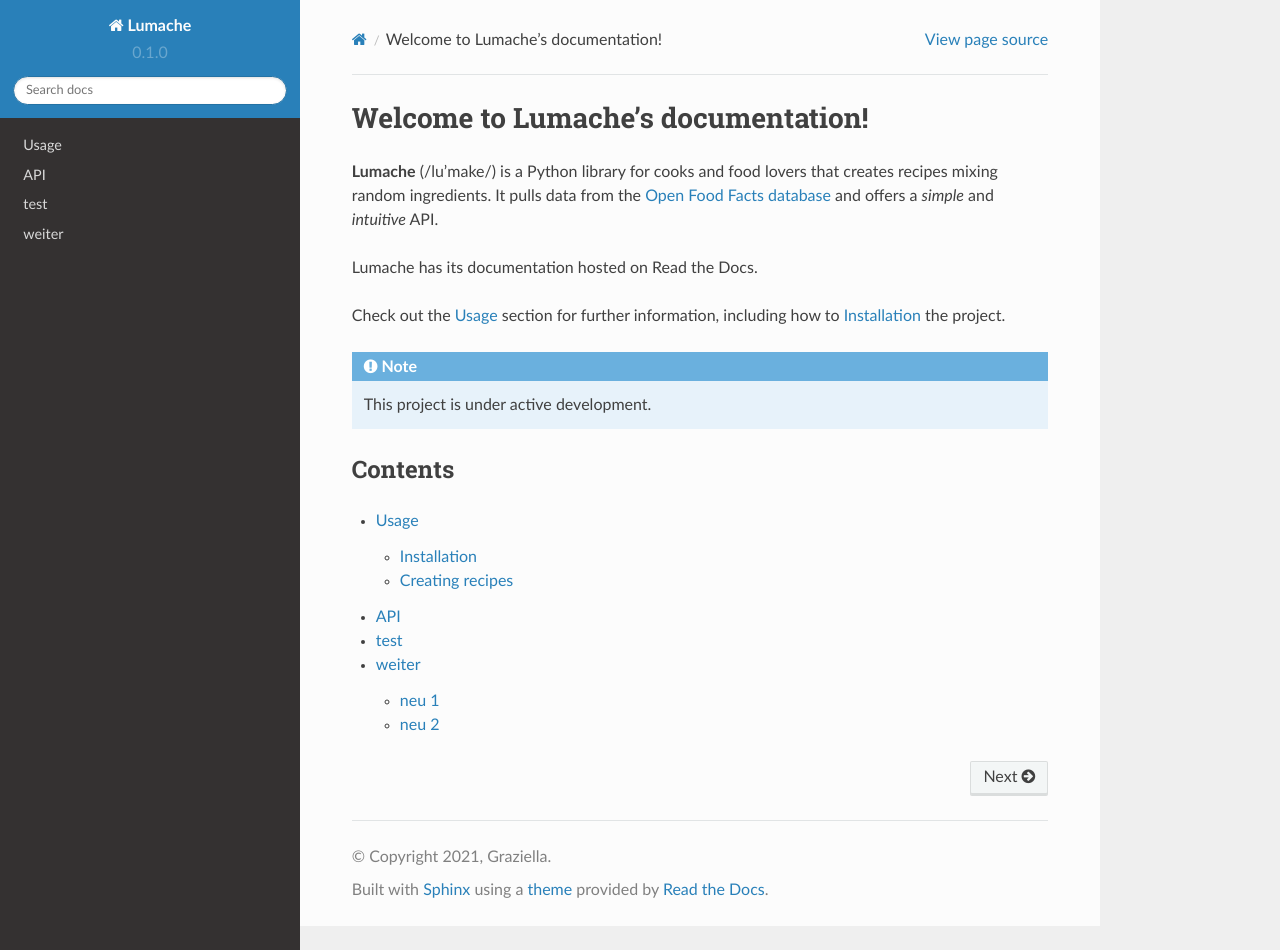
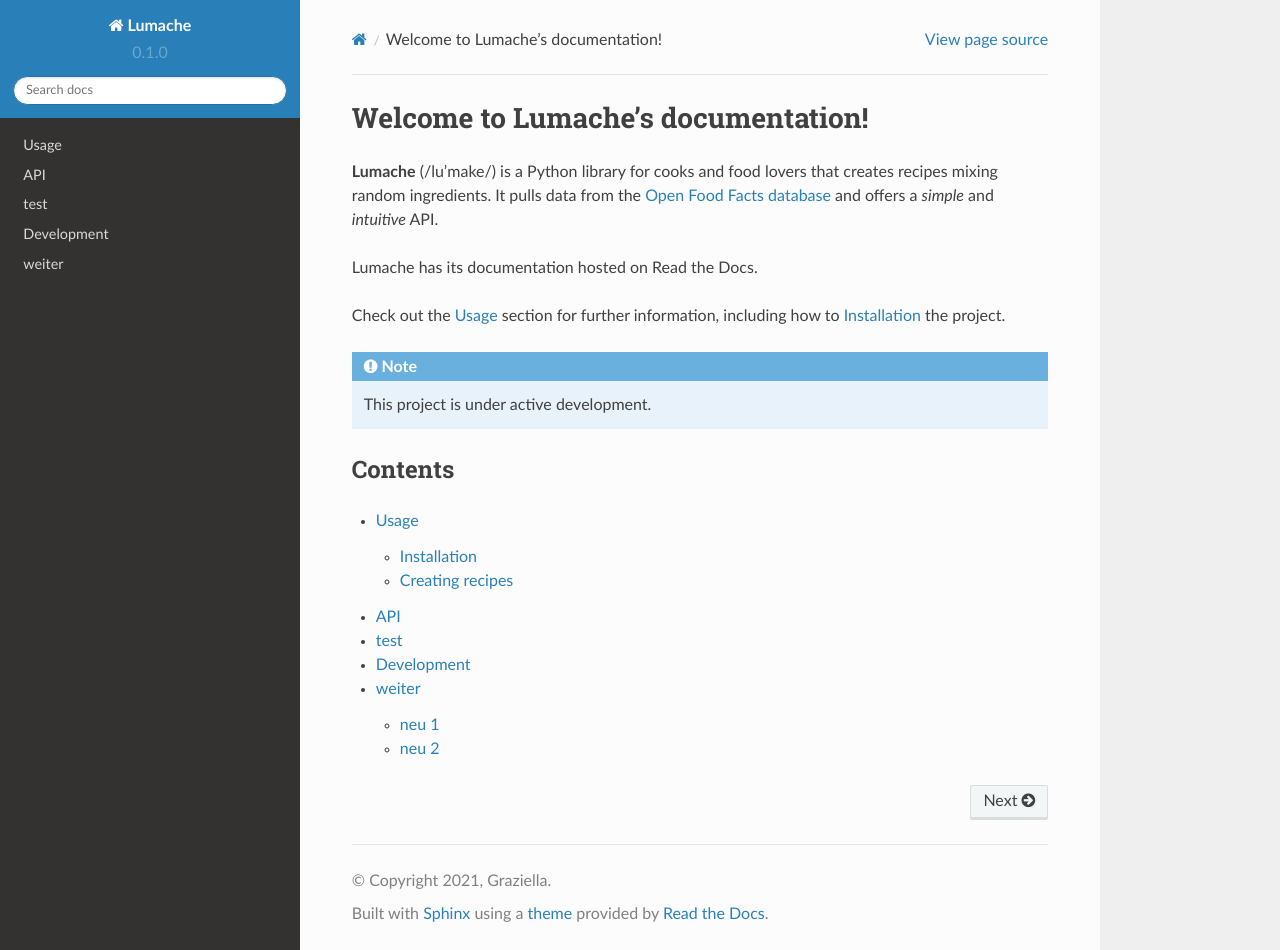
Before and after one commit to Don-King-Kong/rtd-tutorial, a Sphinx documentation site: the page built from docs/source/index.rst, in a window 1280 px wide and 950 px high. Built offline with Sphinx 7.4.7 and the Read the Docs theme 2.0.0, drawn with Linux system fonts in a browser that asks for light colours.

Commit message:
Update index.rst

```diff
--- a/docs/source/weiter/index.rst
+++ b/docs/source/weiter/index.rst
@@ -1,4 +1,10 @@
+.. _weiter:
 
+
+=================
+Development
+=================
+======
 weiter
 ======
 
```
